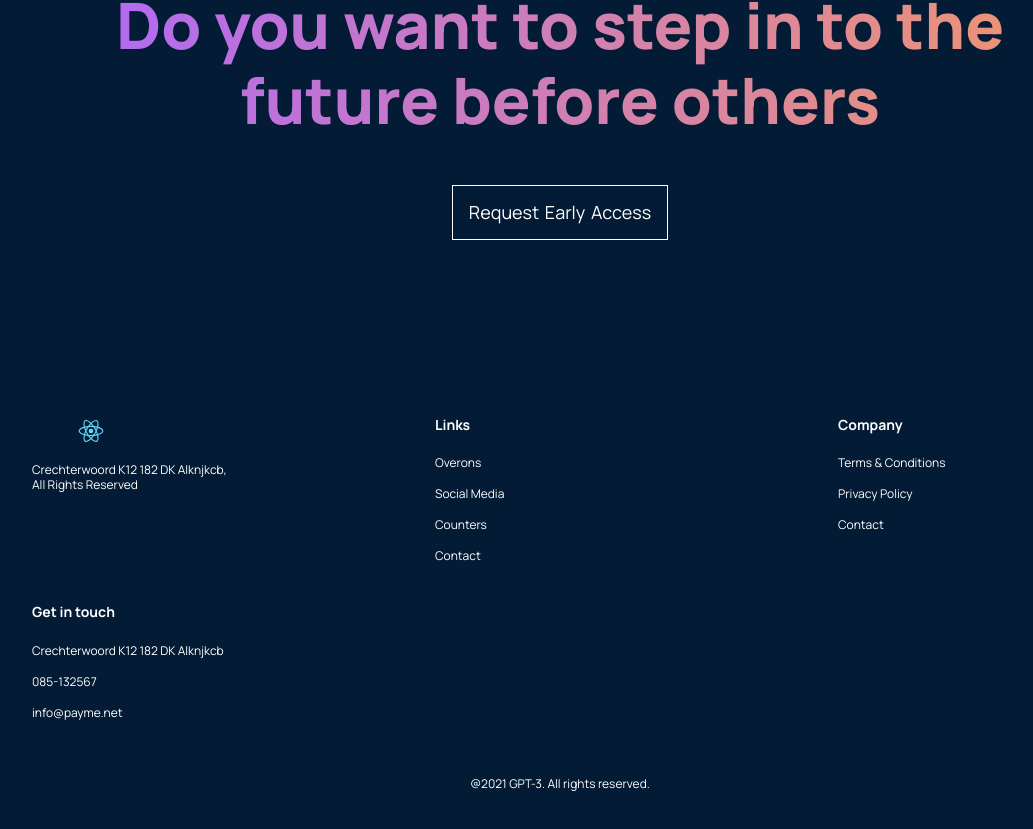
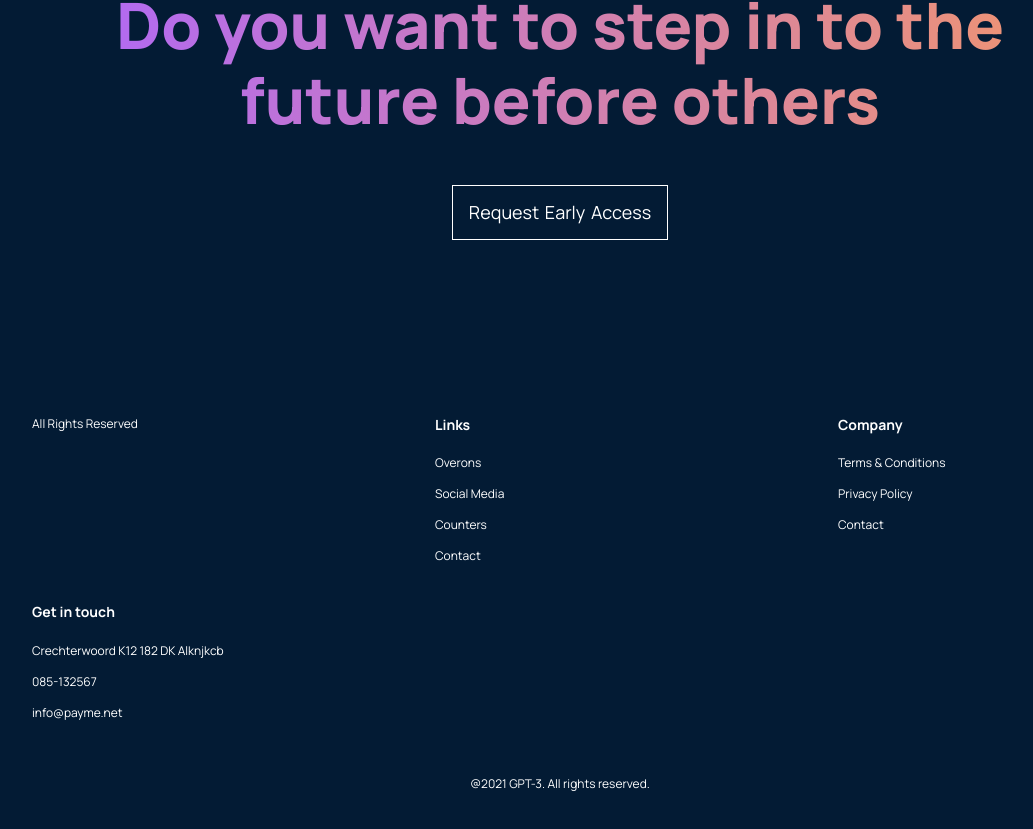
Before and after one commit to Darshit02/GPT-3---one-page-application-using-ReactJs-and-Css, a React (Create React App) app: page / in a window 1280 px wide. Shown: the part 3921-4750 px from the top of the page, without its empty margins (80-1113 px from the left). Built offline with nearby package versions, Linux system fonts and the light colour scheme.

Commit message:
fixing some image issues

```diff
--- a/src/containers/footer/Footer.jsx
+++ b/src/containers/footer/Footer.jsx
@@ -14,8 +14,8 @@ const Footer = () => (
 
     <div className="gpt3__footer-links">
       <div className="gpt3__footer-links_logo">
-        <img src={gpt3Logo} alt="gpt3_logo" />
-        <p>Crechterwoord K12 182 DK Alknjkcb, <br /> All Rights Reserved</p>
+        {/* <img src={gpt3Logo} alt="gpt3_logo" /> */}
+        <p> All Rights Reserved</p>
       </div>
       <div className="gpt3__footer-links_div">
         <h4>Links</h4>
```
Also changed, not shown: public/logo192.png (deleted), public/logo512.png (deleted).
